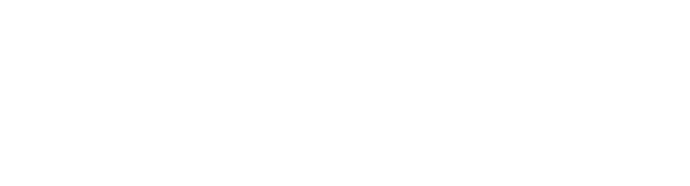
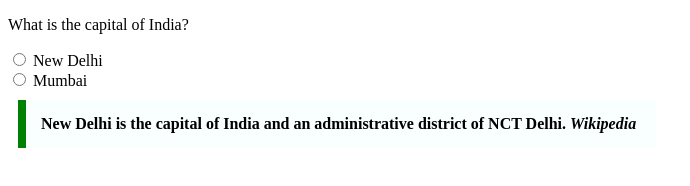
Before and after one commit to acciojob/trivia-nitesh-1921, a website: page main.html in a window 1280 px wide. Shown: the whole page, without its empty margins (0-690 px from the left). Drawn offline with Linux system fonts and the light colour scheme.

Commit message:
created a submission

```diff
--- a/main.html
+++ b/main.html
@@ -8,6 +8,20 @@
 
 <body>
 	<!-- the entire body must be written by student -->
+	<div class="question-container">
+  <p class="question">What is the capital of India?</p>
+  <div class="options">
+    <input type="radio" id="new-delhi" name="capital" value="New Delhi">
+    <label for="new-delhi">New Delhi</label><br>
+    <input type="radio" id="mumbai" name="capital" value="Mumbai">
+    <label for="mumbai">Mumbai</label><br>
+  </div>
+</div>
+
+<blockquote style="max-width: 600px; margin: 10px; padding: 15px; border-left: 8px solid green; background-color: #f8fffe; font-weight: bold;">
+  New Delhi is the capital of India and an administrative district of NCT Delhi. <cite>Wikipedia</cite>
+</blockquote>
+
     <script type="text/javascript" src="./script.js">
 </script>
 
```
